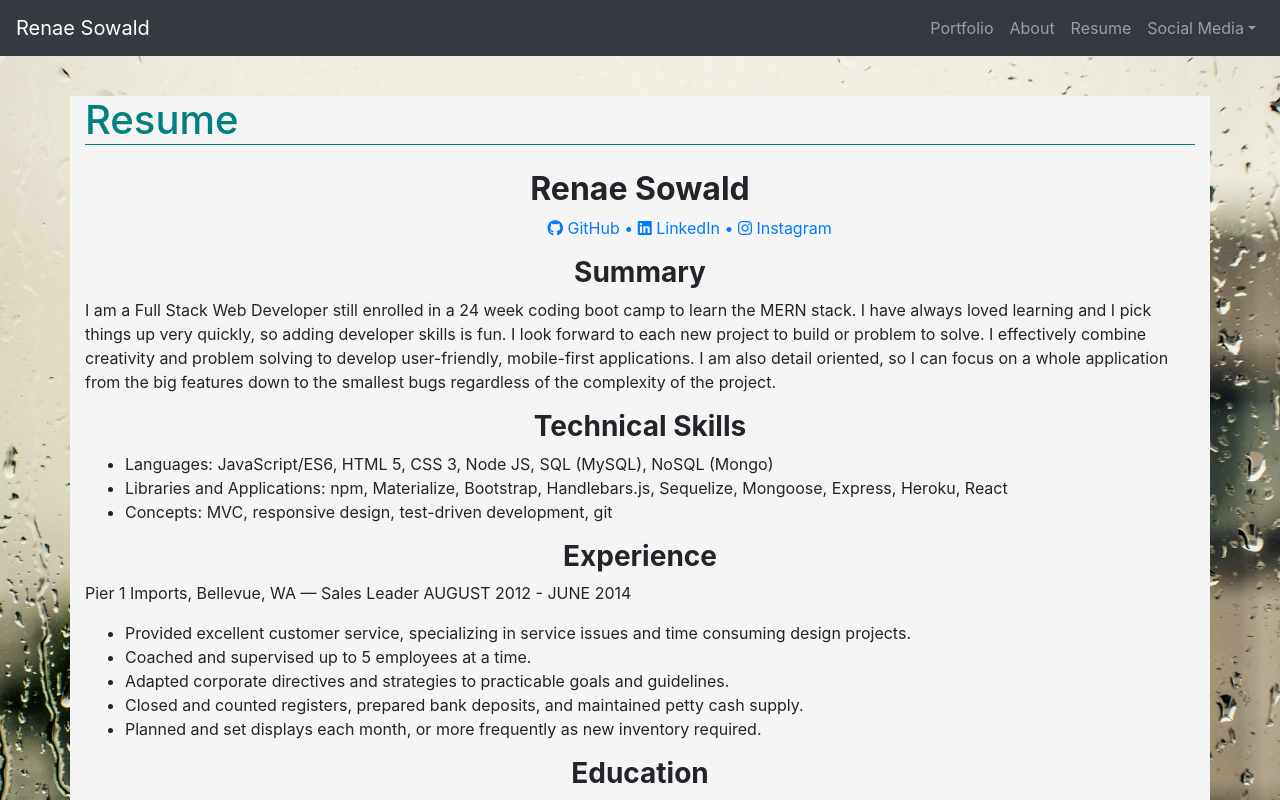
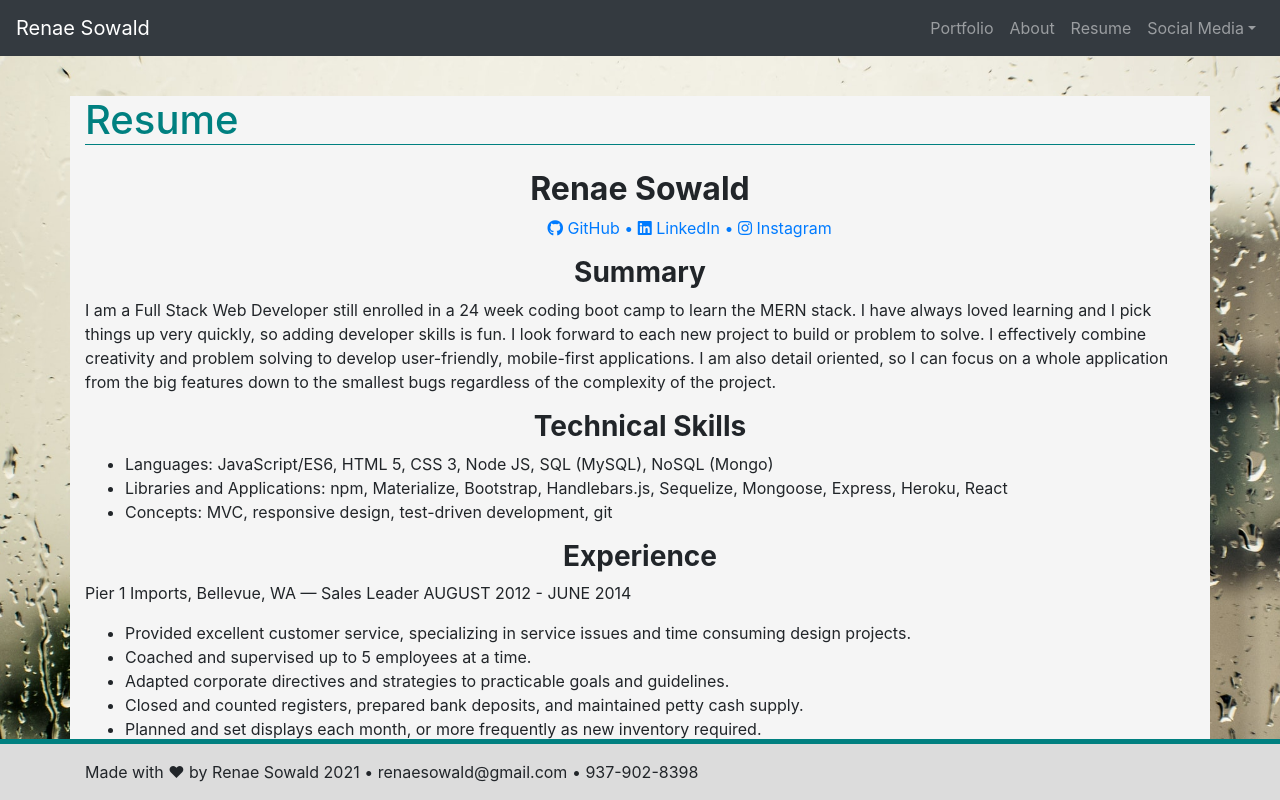
Before and after one commit to rsowald/react_portfolio, a React (Create React App) app in the folder client/: page /resume in a window 1280 px wide. Shown: the top 800 px of the page. Built offline with nearby package versions, Linux system fonts and the light colour scheme.

Commit message:
added sticky footer

```diff
--- a/client/src/App.js
+++ b/client/src/App.js
@@ -7,13 +7,14 @@ import Home from "./pages/Home";
 import About from "./pages/About";
 import Portfolio from "./pages/Portfolio";
 import Resume from "./pages/Resume";
+import Footer from "./components/Footer";
 import "./App.css";
 
 class App extends Component {
   render() {
     return (
       <Router>
-        <div className="bg">
+        <div className="bg mb-4">
           <MyNav />
           <Switch>
             <Route exact path="/" component={Home} />
@@ -22,6 +23,7 @@ class App extends Component {
             <Route exact path="/resume" component={Resume} />
             <Route component={NoMatch} />
           </Switch>
+          <Footer />
         </div>
       </Router >
     );
--- a/client/src/components/Footer/index.js
+++ b/client/src/components/Footer/index.js
@@ -0,0 +1,14 @@
+import React from "react";
+import "./style.css";
+
+function Footer() {
+    return (
+        <footer className="fixed-bottom footer mt-auto py-3">
+            <div className="container">
+                <span className="align-center">Made with ♥ by Renae Sowald 2021 • renaesowald@gmail.com • 937-902-8398</span>
+            </div>
+        </footer>
+    )
+}
+
+export default Footer;
--- /dev/null
+++ b/client/src/components/Footer/style.css
@@ -0,0 +1,4 @@
+footer {
+    border-top: solid teal 5px;
+    background-color: gainsboro;
+}
--- a/package.json
+++ b/package.json
@@ -22,6 +22,7 @@
   "dependencies": {
     "bootstrap": "^4.6.0",
     "express": "^4.16.3",
-    "if-env": "^1.0.4"
+    "if-env": "^1.0.4",
+    "react-pdf": "^5.3.0"
   }
 }
```
Also changed, not shown: 2 other files (tests, documents, lock files or other folders).
